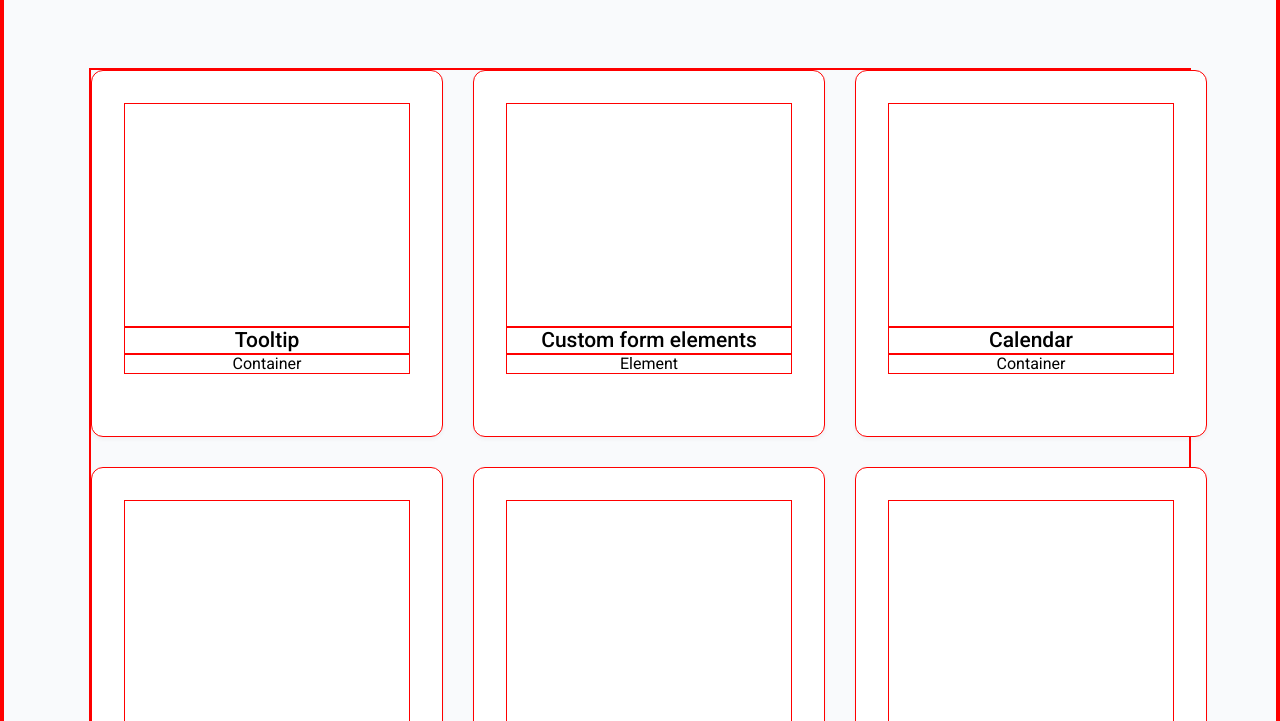
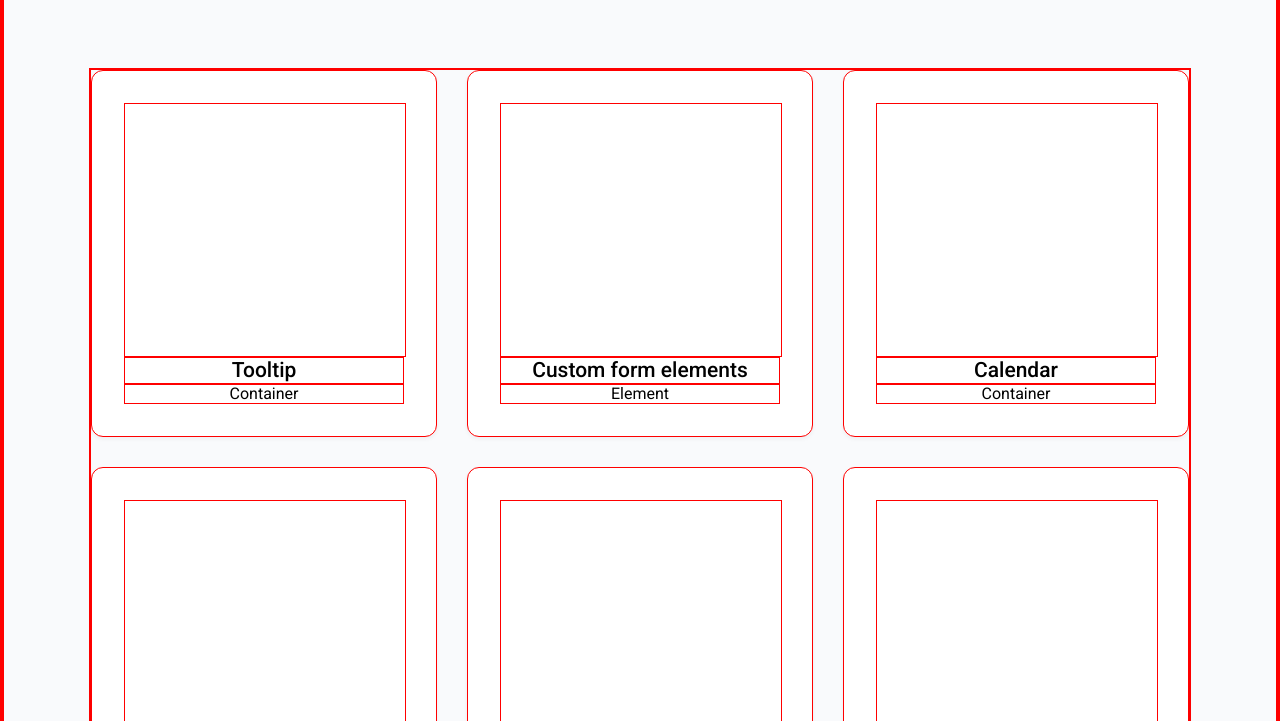
Before and after one commit to kamille57/htmlcss-20240216_nastya-burdenkova, a website: page index.html in a window 1280 px wide. Shown: the part 74-795 px from the top of the page. Drawn offline with Linux system fonts and the light colour scheme.

Commit message:
рефакториинг

```diff
--- a/components/card/card.css
+++ b/components/card/card.css
@@ -1,5 +1,4 @@
 .card {
-    margin: auto;
     padding: 32px;
     box-sizing: border-box;
     display: flex;
@@ -7,13 +6,11 @@
     background-color: var(--white);
     border-radius: 12px;
     box-shadow: 0 2px 4px 0 rgba(33, 36, 41, 0.05);
-    width: 100%;
-    height: 100%;
 }
 
 .card__image {
-    width: 284px;
-    height: 222px;
+    width: 100%;
+    height: 100%;
 }
 
 .card__heading {
--- a/components/preview/preview.css
+++ b/components/preview/preview.css
@@ -8,6 +8,6 @@
 .preview__cards {
     display: grid;
     grid-template-columns: 1fr 1fr 1fr;
-    grid-template-rows: 367px 367px;
+    grid-template-rows: repeat(2, 367px);
     gap: 30px;
 }
```
